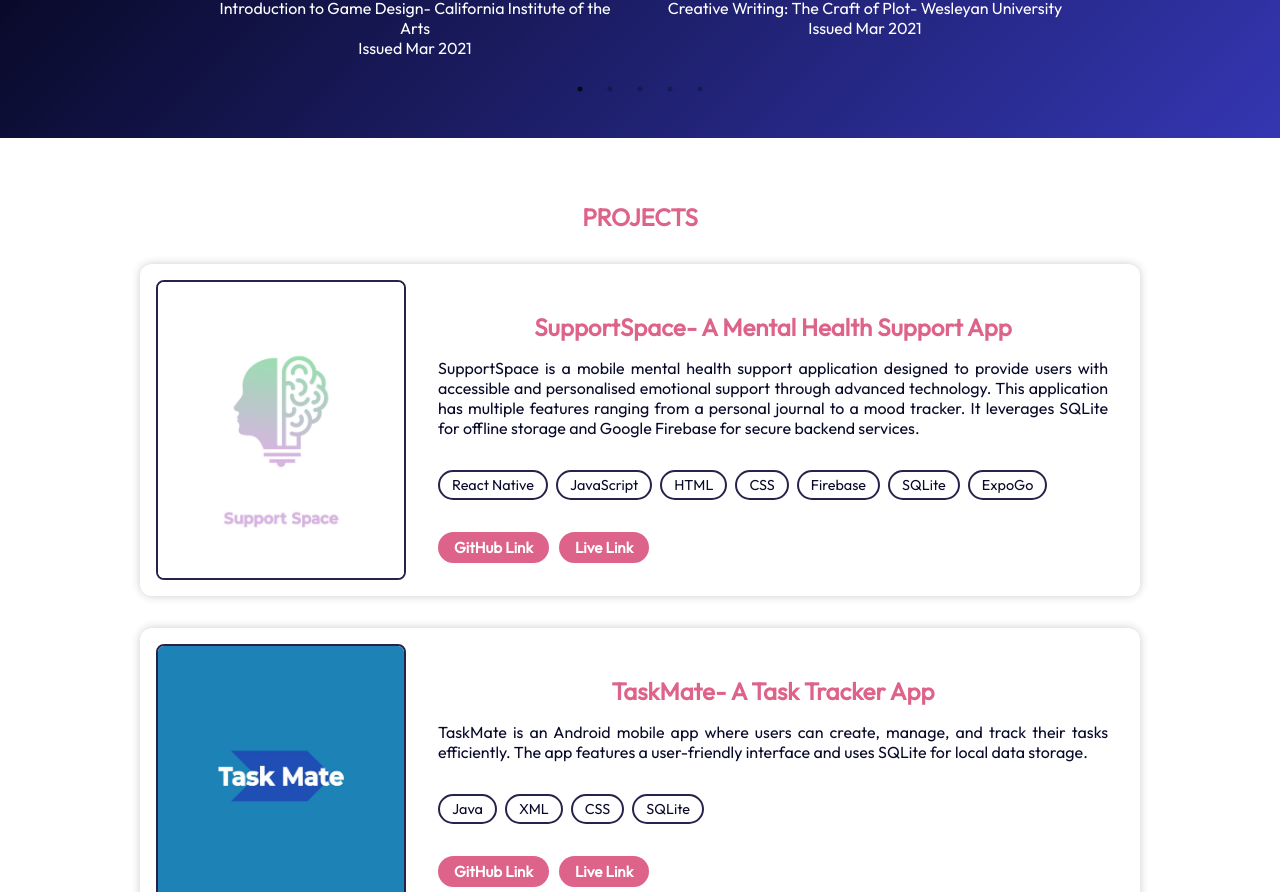
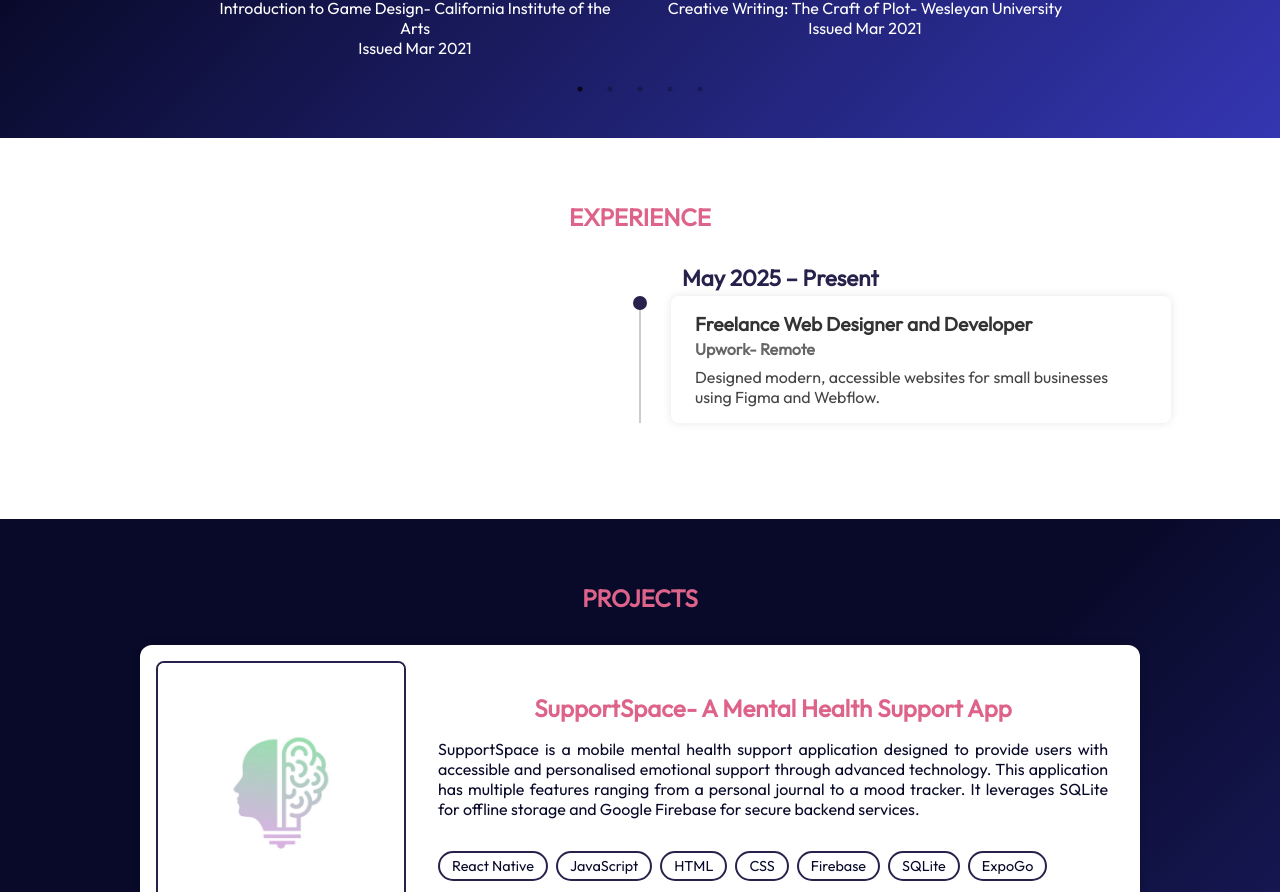
Before and after one commit to mahnoorcodes/portfolio_site, a React (Vite) app: page / in a window 1280 px wide. Shown: the part 1894-2786 px from the top of the page. Built offline with nearby package versions, Linux system fonts and the light colour scheme.

Commit message:
Experience Section

```diff
--- a/src/App.jsx
+++ b/src/App.jsx
@@ -7,6 +7,7 @@ import { Skills } from './components/skills/Skills.jsx';
 import { Projects } from './components/projects/Projects.jsx';
 import {Cv} from './components/cv/Cv.jsx';
 import { Contact } from './components/contact/Contact.jsx';
+import {Experience} from './components/experience/Experience.jsx';
 
 function App() {
   const aboutRef = useRef(null);
@@ -14,6 +15,7 @@ function App() {
   const projectsRef = useRef(null);
   const cvRef = useRef(null);
   const contactRef = useRef(null);
+  const experienceRef = useRef(null);
 
   const scrollToSection = (ref) => {
     if (ref && ref.current) {
@@ -23,9 +25,9 @@ function App() {
 
   return (
     <div className={styles.App}>
-      <Navbar onScrollTo={scrollToSection} refs={{ aboutRef, skillsRef , projectsRef, cvRef, contactRef}} />
+      <Navbar onScrollTo={scrollToSection} refs={{ aboutRef, skillsRef , projectsRef, cvRef, contactRef, experienceRef}} />
 
-      <Hero onScrollTo={scrollToSection} refs={{aboutRef, skillsRef , projectsRef, cvRef, contactRef}} />
+      <Hero onScrollTo={scrollToSection} refs={{aboutRef, skillsRef , projectsRef, cvRef, contactRef, experienceRef}} />
 
       <section ref={aboutRef} id="about">
         <About />
@@ -33,6 +35,10 @@ function App() {
 
       <section ref={skillsRef} id="skills">
         <Skills />
+      </section>
+
+      <section ref={experienceRef} id="experience">
+        <Experience />
       </section>
 
       <section ref={projectsRef} id="projects">
--- a/src/components/cv/cv.module.css
+++ b/src/components/cv/cv.module.css
@@ -2,7 +2,7 @@
     position:relative;
     text-align: center;
     z-index:1;
-    background: linear-gradient(135deg,var(--color-background) 40%,var(--color-background-secondary) 100%);
+    background: var(--color-text);
     padding:2rem
 }
 .title{
@@ -19,14 +19,14 @@
     width: 100%;
     max-width: 1200px;
     margin: 2rem auto;
-    color:var(--color-text)
+    color:var(--color-dark)
 
 }
 .cvLink{
     background-color: var(--color-translucent);
     padding: 0.75rem 1rem;
     border-radius: 10px;
-    border: 1px solid white;
+    border: 1.5px solid #27224b;
     backdrop-filter: blur(6px);
     font-weight: 500;
 }
--- /dev/null
+++ b/src/components/experience/Experience.jsx
@@ -0,0 +1,33 @@
+import React from 'react'
+import styles from './experience.module.css'
+
+const timelineData = [
+    {
+        title: 'Freelance Web Designer and Developer',
+        company: 'Upwork- Remote',
+        date: 'May 2025 – Present',
+        description: 'Designed modern, accessible websites for small businesses using Figma and Webflow.'
+    }
+];
+
+export const Experience = () => {
+return (
+    <section className={styles.experienceSection} id="experience">
+        <h1 className={styles.title}>EXPERIENCE</h1>
+
+    <div className={styles.timeline}>
+    {timelineData.map((item, index) => (
+        <div className={styles.timelineItem} key={index}>
+            <div className={styles.timelineDot}></div>
+            <span className={styles.timelineDate}>{item.date}</span>
+            <div className={styles.timelineContent}>
+                <h3>{item.title}</h3>
+                <h4>{item.company}</h4>
+                <p>{item.description}</p>
+            </div>
+        </div>
+    ))}
+    </div>
+</section>
+)
+}
--- /dev/null
+++ b/src/components/experience/experience.module.css
@@ -0,0 +1,78 @@
+.experienceSection{
+    position: relative;
+    text-align: center;
+    z-index: 1;
+    padding: 2rem;
+}
+.title{
+    font-size: 1.5rem;
+    font-weight: 800;
+    margin-top:2rem;
+    color: var(--color-primary);
+}
+.timeline {
+    position: relative;
+    margin: 0 auto;
+    width: 2px;
+    background-color: #ccc;
+}
+
+.timelineItem {
+    position: relative;
+    margin-bottom: 4rem;
+    width: 100%;
+}
+
+.timelineDot {
+    width: 14px;
+    height: 14px;
+    background-color: #27224b;
+    border-radius: 50%;
+    position: absolute;
+    left: 50%;
+    top: 0rem;
+    transform: translateX(-50%);
+    z-index: 1;
+}
+.timelineContent {
+    background-color: white;
+    padding: 1rem 1.5rem;
+    border-radius: 8px;
+    box-shadow: 0 0 10px rgba(0, 0, 0, 0.1);
+    position: relative;
+    width: 500px;
+    margin-left:2rem;
+    margin-top:4rem;
+    text-align: left;
+}
+.timelineContent:hover {
+    transform: translateX(20px) scale(1.05);
+    transition: transform 0.3s ease;
+}
+.timelineContent h3 {
+    font-size: 1.2rem;
+    margin: 0;
+    color: #333;
+}
+.timelineContent h4 {
+    font-size: 1rem;
+    color: #666;
+    margin: 0.2rem 0;
+}
+
+.timelineDate {
+    position: absolute;
+    top: -2rem;
+    transform: translateX(10px);
+    color: #27224b;
+    font-size: 1.4rem;
+    font-weight: 600;
+    margin-left:2rem;
+    z-index: 2;
+    white-space: nowrap;
+}
+
+.timelineContent p {
+    margin-top: 0.5rem;
+    color: #444;
+}
--- a/src/components/hero/Hero.jsx
+++ b/src/components/hero/Hero.jsx
@@ -16,9 +16,9 @@ export const Hero = ({ onScrollTo, refs }) => {
             <FontAwesomeIcon icon={faFolderOpen} className={styles.icon} />
             <span>projects</span>
           </li>
-          <li className={styles.iconLink} onClick={() => onScrollTo(refs.skillsRef)}>
+          <li className={styles.iconLink} onClick={() => onScrollTo(refs.experienceRef)}>
             <FontAwesomeIcon icon={faFileLines} className={styles.icon} />
-            <span>myskills.txt</span>
+            <span>experience.txt</span>
           </li>
           <li className={styles.iconLink} onClick={() => onScrollTo(refs.skillsRef)}>
             <FontAwesomeIcon icon={faFileCode} className={styles.icon} />
--- a/src/components/navbar/Navbar.jsx
+++ b/src/components/navbar/Navbar.jsx
@@ -26,6 +26,7 @@ export const Navbar = ({ onScrollTo, refs }) => {
             <ul className={`${styles.navbarMenu} ${menuOpen ? styles.show : ''}`}>
                 <li onClick={() => handleNavClick(refs.aboutRef)}>About</li>
                 <li onClick={() => handleNavClick(refs.skillsRef)}>Skills</li>
+                <li onClick={() => handleNavClick(refs.experienceRef)}>Experience</li>
                 <li onClick={() => handleNavClick(refs.projectsRef)}>Projects</li>
                 <li onClick={() => handleNavClick(refs.cvRef)}>Resume</li>
                 <li onClick={() => handleNavClick(refs.contactRef)}>Contact Me</li>
--- a/src/components/projects/projects.module.css
+++ b/src/components/projects/projects.module.css
@@ -3,14 +3,14 @@
     text-align: center;
     z-index:1;
     padding: 2rem;
-    background-color: var(--color-text)
+    background: linear-gradient(135deg,var(--color-background) 40%,var(--color-background-secondary) 100%);
 }
 .projectCard {
     display: flex;
     flex-direction: row;
     align-items: flex-start;
     gap: 1rem;
-    background: var(--color-dark);
+    background: var(--color-text);
     color: var(--color-text);
     border-radius: 12px;
     padding: 1rem;
```
